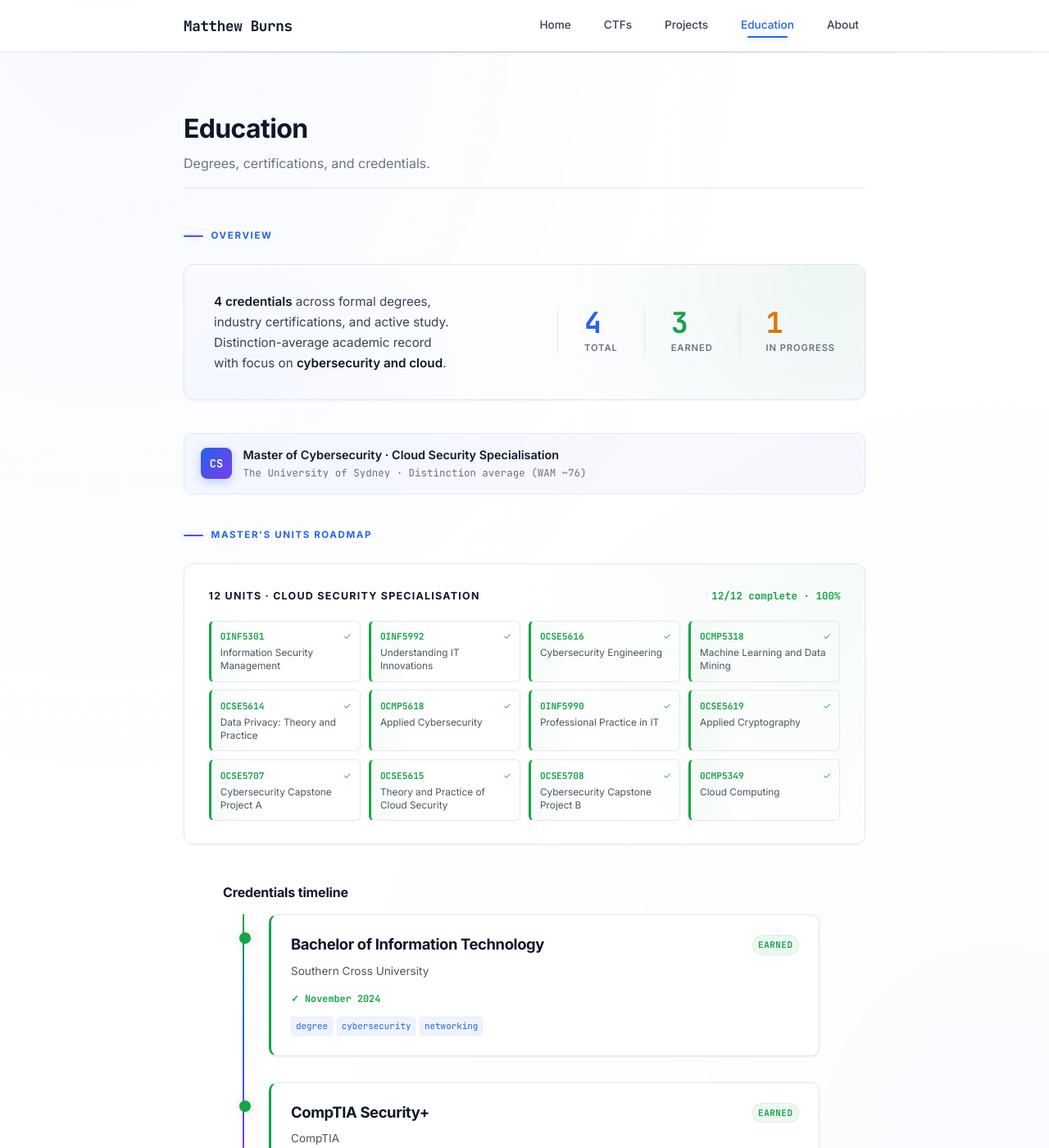
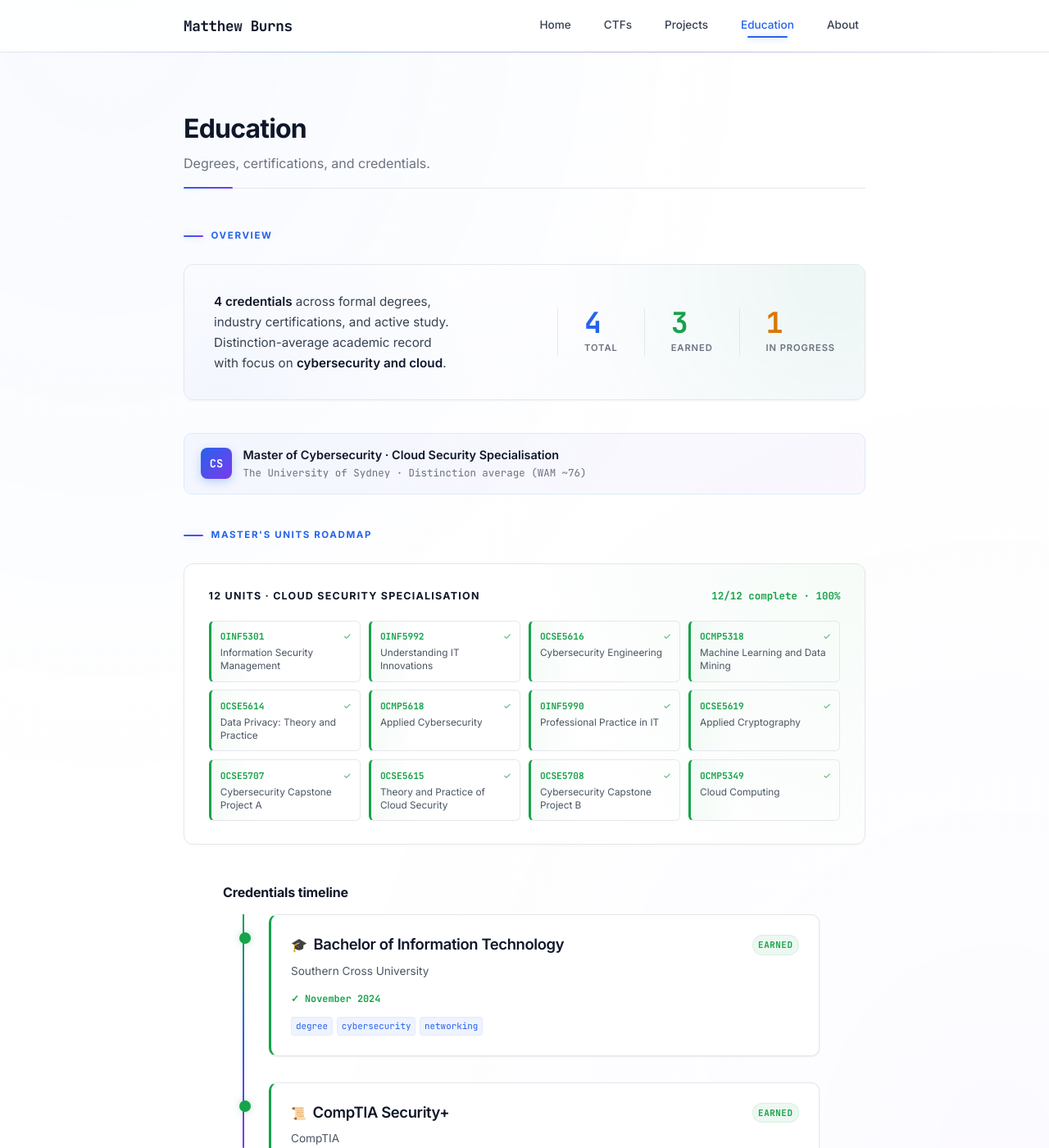
Before and after one commit to mburns00/mburns00.github.io, a Jekyll site: the page built from pages/certs.html, in a window 1280 px wide and 1400 px high. Shown: the whole window at 82% size. Built offline with Jekyll 4.4.1, drawn with Linux system fonts in a browser that asks for light colours; some web fonts are replaced.

Commit message:
final polish: cert type icons (🎓 degree / 📜 cert), category-coloured radial tint on proj-cards, animated page-header w/ gradient accent

```diff
--- a/_sass/_certs-page.scss
+++ b/_sass/_certs-page.scss
@@ -123,6 +123,19 @@
     font-size: 1.15rem;
     color: $text-heading;
     margin: 0;
+    font-weight: 600;
+
+    // Type icon prefix based on tags
+    .cert-node[data-type="degree"] &::before {
+      content: "🎓";
+      margin-right: 0.5rem;
+      font-size: 1rem;
+    }
+    .cert-node[data-type="cert"] &::before {
+      content: "📜";
+      margin-right: 0.5rem;
+      font-size: 0.95rem;
+    }
   }
 
   .status-pill {
--- a/_sass/_layout.scss
+++ b/_sass/_layout.scss
@@ -176,13 +176,26 @@
   margin-bottom: $spacing-2xl;
   padding-bottom: $spacing-md;
   border-bottom: 1px solid $border;
+  position: relative;
+  animation: fadeUpHeader 600ms cubic-bezier(0.4, 0, 0.2, 1) backwards;
+
+  &::after {
+    content: '';
+    position: absolute;
+    bottom: -1px;
+    left: 0;
+    width: 60px;
+    height: 2px;
+    background: linear-gradient(90deg, $accent-blue, $neon-purple);
+    border-radius: 2px;
+  }
 
   h1 {
     font-size: 2rem;
     margin-bottom: $spacing-sm;
     color: $text-heading;
     font-weight: 700;
-    letter-spacing: -0.02em;
+    letter-spacing: -0.025em;
   }
 
   .page-subtitle {
@@ -190,6 +203,11 @@
     font-size: 1rem;
     margin: 0;
   }
+}
+
+@keyframes fadeUpHeader {
+  from { opacity: 0; transform: translateY(12px); }
+  to   { opacity: 1; transform: none; }
 }
 
 // Grid layouts
--- a/_sass/_tools-page.scss
+++ b/_sass/_tools-page.scss
@@ -318,12 +318,34 @@
   transition: all $transition-card;
   box-shadow: $card-shadow;
 
+  // Subtle category-coloured background tint (top-right radial wash)
+  &.cat-tool {
+    background:
+      radial-gradient(circle at 100% 0%, rgba(37, 99, 235, 0.025), transparent 60%),
+      $card-bg;
+  }
+  &.cat-script {
+    background:
+      radial-gradient(circle at 100% 0%, rgba(217, 119, 6, 0.025), transparent 60%),
+      $card-bg;
+  }
+
   &:hover {
     background: $card-bg-hover;
     border-color: $card-border-hover;
     box-shadow: $card-shadow-hover;
     transform: translateY(-3px);
     color: inherit;
+  }
+  &.cat-tool:hover {
+    background:
+      radial-gradient(circle at 100% 0%, rgba(37, 99, 235, 0.06), transparent 60%),
+      $card-bg-hover;
+  }
+  &.cat-script:hover {
+    background:
+      radial-gradient(circle at 100% 0%, rgba(217, 119, 6, 0.06), transparent 60%),
+      $card-bg-hover;
   }
 
   // Cursor spotlight
--- a/pages/certs.html
+++ b/pages/certs.html
@@ -297,7 +297,9 @@
   <h2>Credentials timeline</h2>
   <div class="cert-timeline" data-scroll-fill>
     {% for cert in certs_sorted %}
-    <a href="{{ cert.url | relative_url }}" class="cert-node {% if cert.earned %}earned{% elsif cert.status %}in-progress{% endif %}" data-tilt-card>
+    {% assign cert_type = "cert" %}
+    {% if cert.tags contains "degree" %}{% assign cert_type = "degree" %}{% endif %}
+    <a href="{{ cert.url | relative_url }}" class="cert-node {% if cert.earned %}earned{% elsif cert.status %}in-progress{% endif %}" data-type="{{ cert_type }}" data-tilt-card>
       <div class="cert-card">
         <div class="card-top">
           <h3 class="card-title">{{ cert.title }}</h3>
```
